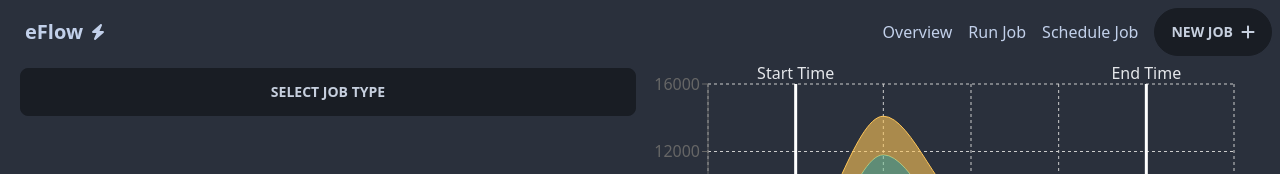
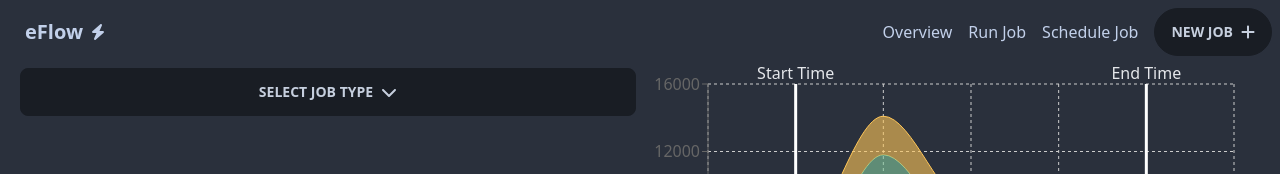
Before and after one commit to simon-hng/e-flow, a Next.js app: page /create-job in a window 1280 px wide. Shown: the top 174 px of the page. Built offline with nearby package versions, Linux system fonts and the light colour scheme.

Commit message:
improve dropdown

```diff
--- a/pages/create-job.tsx
+++ b/pages/create-job.tsx
@@ -1,4 +1,6 @@
 import { useState } from "react";
+import { FontAwesomeIcon } from "@fortawesome/react-fontawesome";
+import { faChevronDown } from "@fortawesome/free-solid-svg-icons";
 import DatePicker from "react-datepicker";
 import Preview from "../components/preview";
 
@@ -13,14 +15,19 @@ function CreateJob() {
         <Preview />
       </div>
 
-      <div className="grid grid-cols-2 gap-4 lg:w-2/4">
-        <div className="dropdown col-span-2 ">
+      <div className="grid grid-cols-2 gap-4 w-full lg:w-2/4">
+        <div className="dropdown col-span-2">
           <label tabIndex={0} className="btn m-1 w-full">
             {!type ? "Select job type" : type}
+            <FontAwesomeIcon
+              icon={faChevronDown}
+              className="inline-block pl-2 h-4"
+            />
           </label>
+
           <ul
             tabIndex={0}
-            className="bg-base-200 dropdown-content w-full menu p-2 shadow bg-base-100 rounded-box w-52"
+            className="bg-base-200 dropdown-content menu p-2 rounded-box w-full"
           >
             {[
               "Generate monthly report",
```
